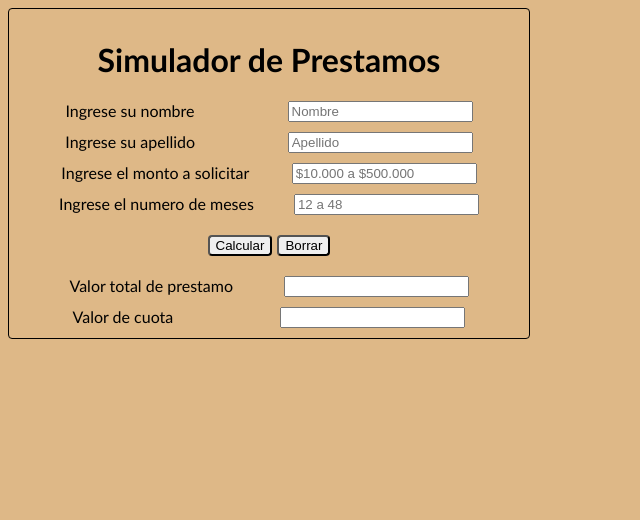
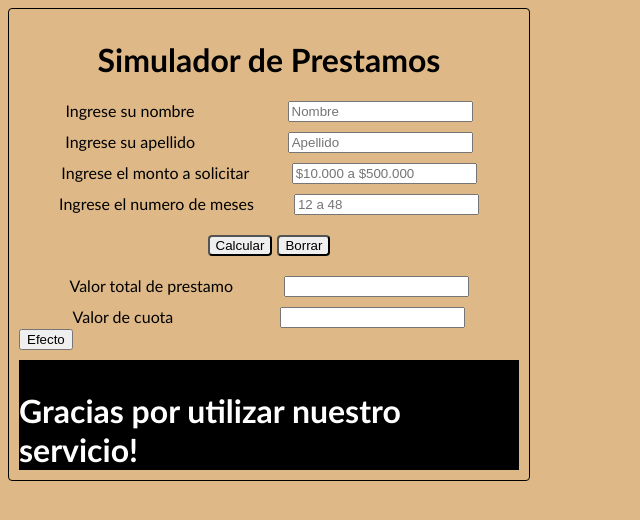
Before and after one commit to EnterV/Simulator.JS, a plain HTML site: page index.html in a window 1280 px wide. Shown: the whole page, without its empty margins (0-640 px from the left). Drawn offline with nearby package versions, Linux system fonts and the light colour scheme.

Commit message:
desafio animacion jquery

```diff
--- a/index.html
+++ b/index.html
@@ -5,7 +5,7 @@
     <meta charset="UTF-8">
     <meta http-equiv="X-UA-Compatible" content="IE=edge">
     <meta name="viewport" content="width=device-width, initial-scale=1.0">
-    <link rel="stylesheet" href="./stylesheet.css">
+    <link rel="stylesheet" href="stylesheet.css">
     <title id="title">Desafio JS</title>
 </head>
 
@@ -52,10 +52,21 @@
             </div>
         </section>
 
+    </form>
+            <div>
+                <button id="botonEfecto">Efecto</button>
+            </div>
 
-    </form>
+            <div id="resultadoPrestamo">
+                <h1>Gracias por utilizar nuestro servicio!</h1>
+            </div>
+
+
+
     <script src="https://code.jquery.com/jquery-3.6.0.min.js"></script>
+    <script src="main1.js"></script>
     <script src="main.js"></script>
+
 </body>
 
 </html>
--- a/main.js
+++ b/main.js
@@ -9,7 +9,6 @@ const campoApellido = $('#apellido')
 const campoMonto = $('#monto')
 const campoMes = $('#meses')
 const botonCalcular = document.getElementById('botonCalcular')
-/* let display = document.getElementById('resultado') = calculoPrestamo */
 
 function datosPersonales () {
     let nombre = $('#nombre').val();
@@ -38,6 +37,13 @@ function nuevoPrestamo () {
 
     } else alert('Gracias por tu visita!')
 }
+
+$('#botonCalcular').click(function(e){
+    $('#' + e.currentTarget.parentElement.id).hide()
+
+$('#body').fadeIn(3000)
+
+})
 
 
 botonCalcular.addEventListener('click', datosPersonales)
--- /dev/null
+++ b/main1.js
@@ -0,0 +1,5 @@
+$("#botonEfecto").click(() => {
+    $('#resultadoPrestamo').fadeOut(3000, function(){
+        $('#resultadoPrestamo').fadeIn('slow')
+    });
+});
--- a/stylesheet.css
+++ b/stylesheet.css
@@ -79,3 +79,15 @@
     flex-direction: row;
     justify-content: space-around;
 }
+
+#resultadoPrestamo {
+    display: flex;
+    width: 500px;
+    height: 100px;
+    background-color: black;
+    padding-top: 10px;
+    margin-top: 10px;
+    justify-content: center;
+    color: white;
+    justify-content: center;
+}
```
